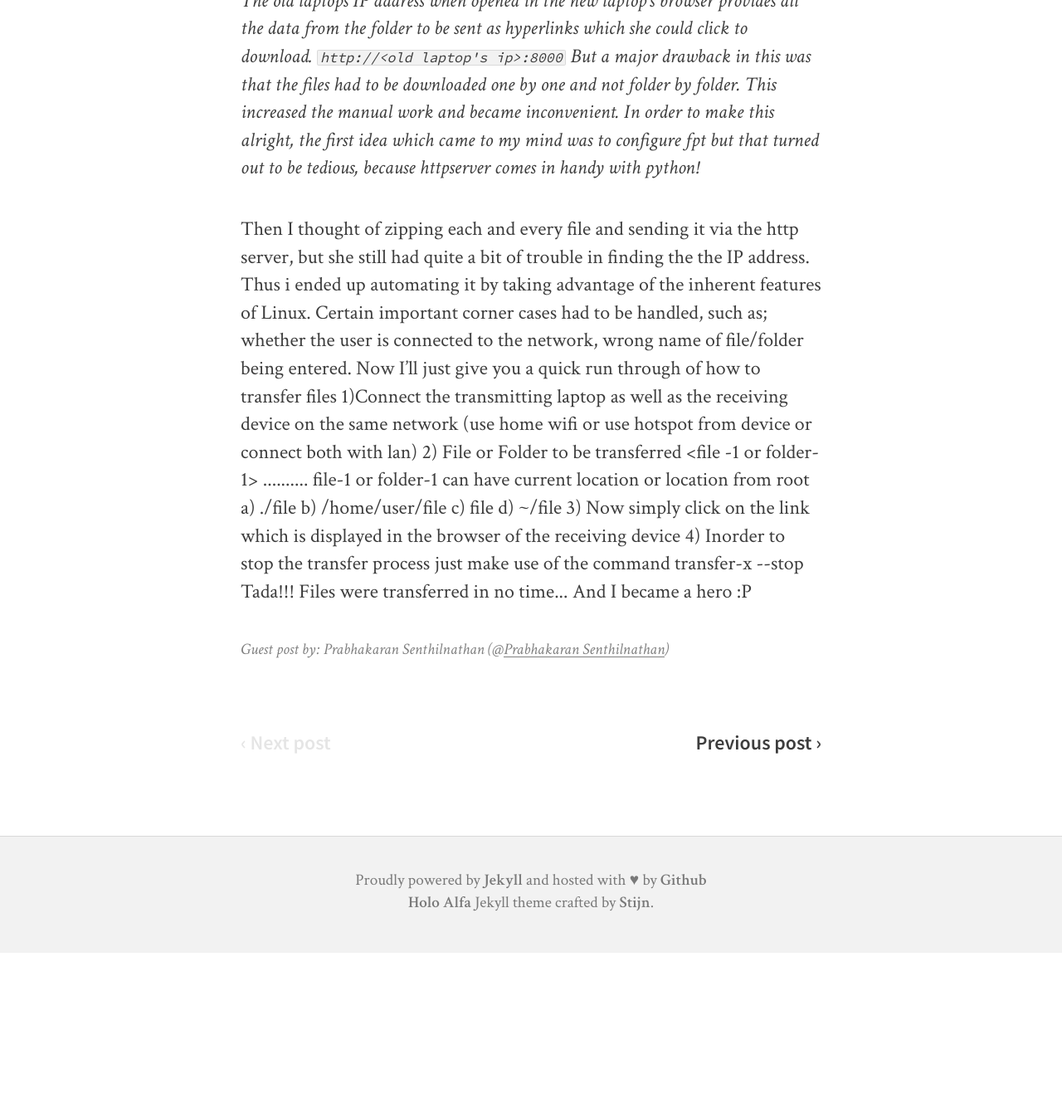
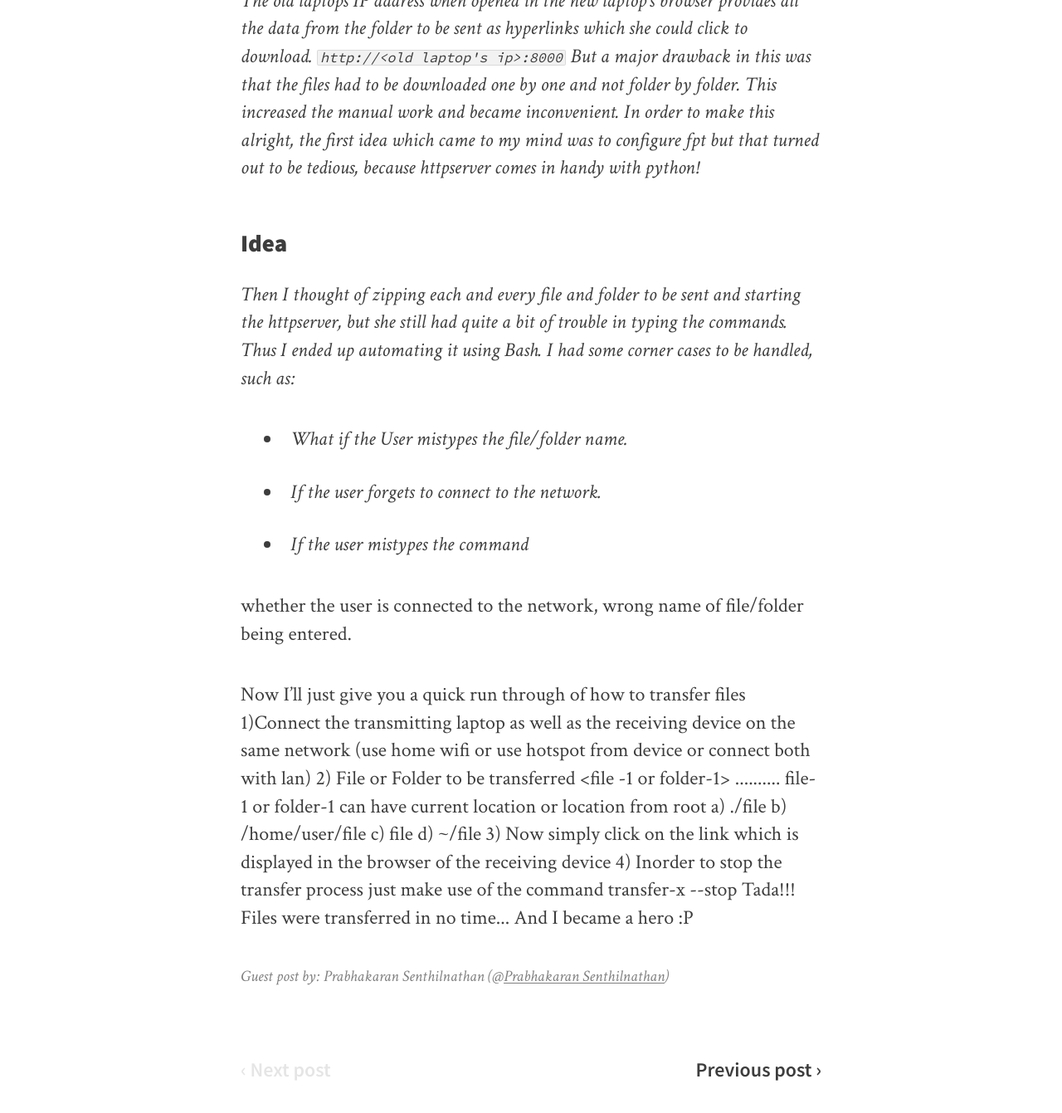
Before and after one commit to prashantbarca/prashantbarca.github.io, a Jekyll site: the page built from _posts/2016-09-04-transfer-x.md, in a window 1280 px wide and 1400 px high, scrolled down 1280 px. Shown: the top 1341 px of the window at 83% size. Built offline with Jekyll 4.4.1, drawn with Linux system fonts in a browser that asks for light colours; nearby versions of some CDN libraries; comment, search, counter and statistics services are not loaded; before the commit the page ends 2428 px from its top, so only the background shows below that.

Commit message:
2/3 done

```diff
--- a/_posts/2016-09-04-transfer-x.md
+++ b/_posts/2016-09-04-transfer-x.md
@@ -34,8 +34,16 @@ python -m  SimpleHTTPServer
 But a major drawback in this was that the files had to be downloaded one by one and not folder by folder.
 This increased the manual work and became inconvenient. In order to make this alright, the first idea which came to my mind was to configure fpt but that turned out to be tedious, because httpserver comes in handy with python!*
 
-Then I thought of zipping each and every file and sending it via the http server, but she still had quite a bit of trouble in finding the the IP address. Thus i ended up automating it by taking advantage of the inherent features of Linux.
-Certain important corner cases had to be handled, such as; whether the user is connected to the network, wrong name of file/folder being entered.
+### Idea
+
+*Then I thought of zipping each and every file and folder to be sent and starting the httpserver, but she still had quite a bit of trouble in typing the commands. Thus I ended up automating it using Bash. I had some corner cases to be handled, such as:*
+
+* *What if the User mistypes the file/folder name.*
+* *If the user forgets to connect to the network.*
+* *If the user mistypes the command*
+
+whether the user is connected to the network, wrong name of file/folder being entered.
+
 Now I'll just give you a quick run through of how to transfer files
 1)Connect the transmitting laptop as well as the receiving  device on the same network (use home wifi or use hotspot from device or connect both with lan)
 2) File or Folder to be transferred <file -1 or folder-1> <file-2 or folder-2> ..........
```
